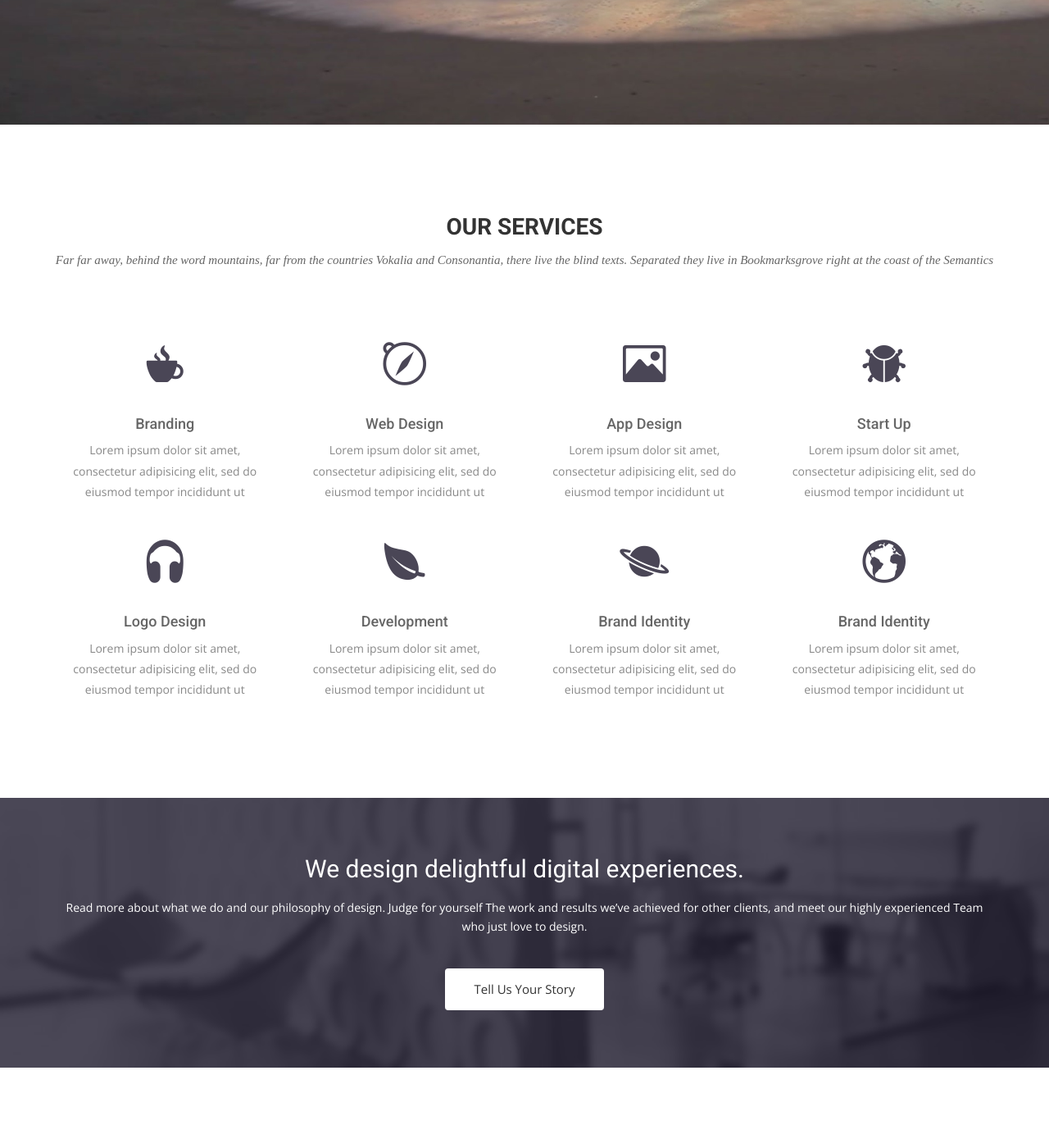
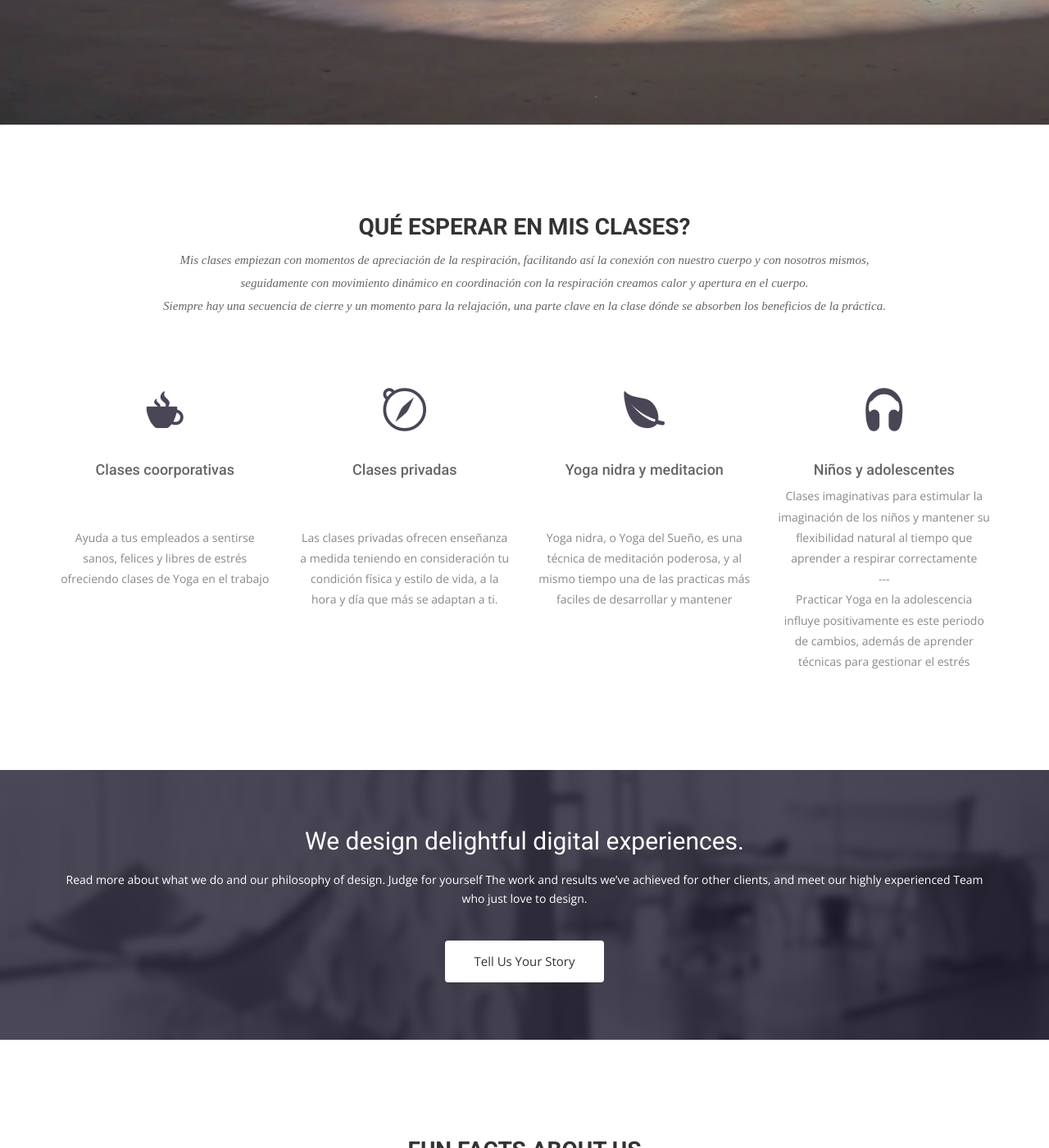
Before and after one commit to mpbarral/atlanticoyoga, a Jekyll site: the page built from index.html, in a window 1280 px wide and 1400 px high, scrolled down 1613 px. Shown: the whole window at 82% size. Built offline with Jekyll 4.4.1, drawn with Linux system fonts in a browser that asks for light colours; nearby versions of some CDN libraries; some web fonts are replaced; some of the changed text lies outside the part shown.

Commit message:
adding the classes description

```diff
--- a/_includes/header.html
+++ b/_includes/header.html
@@ -22,8 +22,8 @@
             <div class="collapse navbar-collapse" id="bs-example-navbar-collapse-1">
               <ul class="nav navbar-nav navbar-right">
                 <li><a href="{{ site.baseurl }}/">Home</a></li>
-                <li><a href="{{ site.baseurl }}/work">Detras de Atlántico Yoga</a></li>
-                <li><a href="{{ site.baseurl }}/blog">Yoga es mucho más...</a></li>
+                <li><a href="{{ site.baseurl }}/work">Detrás de Atlántico Yoga</a></li>
+                <li><a href="{{ site.baseurl }}/blog">Es mucho más...</a></li>
                 <li><a href="#">Clases</a></li>
                 <li><a href="{{ site.baseurl }}/contact">Contacto</a></li>
               </ul>
--- a/index.html
+++ b/index.html
@@ -27,7 +27,7 @@ permalink: /
           <div class="section-title">
             <p> <br />Mi nombre es Pepa Pérez, nací y crecí cerca de A Coruña, una ciudad atlántica y ahora mismo vivo en Irlanda. El Atlántico ha tenido un papel importante en la conexión entre estos dos lugares y lo ha tenido para mí también.<br /><br />
 									En Irlanda profundicé en la práctica del Yoga practicando en diferentes sitios y con excelentes profesores como <a href="http://tranquil.ie/">Orla Fitzgerald</a>, <a href="http://www.ashtanga.ie/"> David Collins y Paula Herbert</a>. También tuve la oportunidad de participar en talleres con  <a href="http://www.aysnyc.org/index.php?option=com_content&task=view&id=247&Itemid=262">Guy Donahaye</a> y <a href="http://manjujois.com/"> Manju Jois</a>, entre otros. En 2016 decidí certificarme como profesora de Yoga (RYT® 200) en <a href="http://yoga.ie/">The Yoga Room</a> con Ciara Cronin. <br /><br />
-									En el Yoga encuentro una herramienta inestimable para sentirme bien física y mentalmente, siempre tan importante; la práctica del Yoga me ayuda a sentirme equilibrada, fuerte, consciente y en conexión conmigo misma.<br /><br />
+									En el Yoga encuentro una herramienta inestimable para sentirme bien física y mentalmente, siempre tan importante; la práctica del Yoga me ayuda a sentirme en equilibrio, más fuerte, ágil, consciente y en conexión conmigo misma.<br /><br />
 									Mi motivación y objetivo son compartir estos beneficios mediante mis clases y al mismo tiempo facilitar el acercamiento con el amplio océano de posibilidades que la práctica del Yoga ofrece. </p>
           </div>
       </div>
@@ -52,67 +52,72 @@ permalink: /
   <div class="container">
     <div class="row">
       <div class="section-title">
-        <h2>Our Services</h2>
-        <p>Far far away, behind the word mountains, far from the countries Vokalia and Consonantia, there live the blind texts. Separated they live in Bookmarksgrove right at the coast of the Semantics</p>
+        <h2>Qué esperar en mis clases?</h2>
+        <!-- <h2>Cómo son las clases con Atlántico Yoga?</h2>
+
+-->
+        <p>Mis clases empiezan con momentos de apreciación de la respiración, facilitando así la conexión con nuestro cuerpo y con nosotros mismos,<br />
+        seguidamente con movimiento dinámico en coordinación con la respiración creamos calor y apertura en el cuerpo.<br />
+        Siempre hay una secuencia de cierre y un momento para la relajación, una parte clave en la clase dónde se absorben los beneficios de la práctica.<br /></p>
       </div>
     </div>
     <div class="row ">
       <div class="col-sm-6 col-md-3">
         <div class="service-item">
           <i class="icon ion-coffee"></i>
-          <h4>Branding</h4>
-          <p>Lorem ipsum dolor sit amet, consectetur adipisicing elit, sed do eiusmod tempor incididunt ut </p>
+          <h4>Clases coorporativas</h4>
+          <p><br /><br />Ayuda a tus empleados a sentirse sanos, felices y libres de estrés ofreciendo clases de Yoga en el trabajo</p>
         </div>
       </div>
       <div class="col-sm-6 col-md-3">
         <div class="service-item">
           <i class="ion-compass"></i>
-          <h4>Web Design</h4>
-          <p>Lorem ipsum dolor sit amet, consectetur adipisicing elit, sed do eiusmod tempor incididunt ut </p>
+          <h4>Clases privadas</h4>
+          <p><br /><br />Las clases privadas ofrecen enseñanza a medida teniendo en consideración tu condición física y estilo de vida, a la hora y día que más se adaptan a ti.</p>
         </div>
       </div>
       <div class="col-sm-6 col-md-3">
         <div class="service-item">
-          <i class="ion-image"></i>
-          <h4>App Design</h4>
-          <p>Lorem ipsum dolor sit amet, consectetur adipisicing elit, sed do eiusmod tempor incididunt ut </p>
-        </div>
-      </div>
-      <div class="col-sm-6 col-md-3">
-        <div class="service-item">
-          <i class="ion-bug"></i>
-          <h4>Start Up</h4>
-          <p>Lorem ipsum dolor sit amet, consectetur adipisicing elit, sed do eiusmod tempor incididunt ut </p>
+          <i class="ion-leaf"></i>
+          <h4>Yoga nidra y meditacion</h4>
+          <p><br /><br />Yoga nidra, o Yoga del Sueño, es una técnica de meditación poderosa, y al mismo tiempo una de las practicas  más faciles de desarrollar y mantener</p>
         </div>
       </div>
       <div class="col-sm-6 col-md-3">
         <div class="service-item">
           <i class="ion-headphone"></i>
-          <h4>Logo Design</h4>
+          <h4>Niños y adolescentes</h4>
+          <p>Clases imaginativas para estimular la imaginación de los niños y mantener su flexibilidad natural al tiempo que aprender a respirar correctamente<br /> --- <br />Practicar Yoga en la adolescencia influye positivamente es este periodo de cambios, además de aprender técnicas para gestionar el estrés</p>
+        </div>
+      </div>
+    <!--  <div class="col-sm-6 col-md-3">
+        <div class="service-item">
+          <i class="ion-headphone"></i>
+          <h4>UnoUnoUno</h4>
           <p>Lorem ipsum dolor sit amet, consectetur adipisicing elit, sed do eiusmod tempor incididunt ut </p>
         </div>
       </div>
       <div class="col-sm-6 col-md-3">
         <div class="service-item">
           <i class="ion-leaf"></i>
-          <h4>Development</h4>
+          <h4>Dosdosdos</h4>
           <p>Lorem ipsum dolor sit amet, consectetur adipisicing elit, sed do eiusmod tempor incididunt ut </p>
         </div>
       </div>
       <div class="col-sm-6 col-md-3">
         <div class="service-item">
           <i class="ion-planet"></i>
-          <h4>Brand Identity</h4>
+          <h4>TresTresTres</h4>
           <p>Lorem ipsum dolor sit amet, consectetur adipisicing elit, sed do eiusmod tempor incididunt ut </p>
         </div>
       </div>
       <div class="col-sm-6 col-md-3">
         <div class="service-item">
           <i class="ion-earth"></i>
-          <h4>Brand Identity</h4>
+          <h4>CuatroCuatroCuatro</h4>
           <p>Lorem ipsum dolor sit amet, consectetur adipisicing elit, sed do eiusmod tempor incididunt ut </p>
         </div>
-      </div>
+      </div>-->
     </div>
   </div>
 </section>
```
